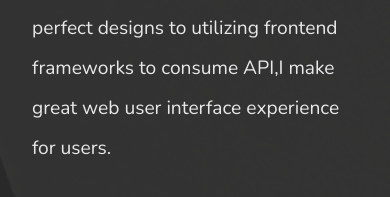
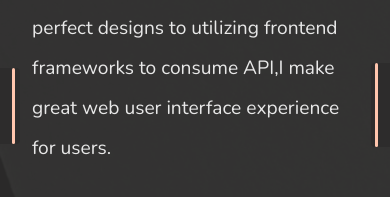
Before and after one commit to Oluwajuwonomoyele/my-portfolio, a React (Create React App) app: page / in a window 390 px wide. Shown: the part 620-817 px from the top of the page. Built offline with nearby package versions, Linux system fonts and the light colour scheme; the HTML template or start-up script is replaced by a standard one.

Commit message:
add mobile contact sliders

```diff
--- a/src/App.js
+++ b/src/App.js
@@ -7,6 +7,8 @@ import Skills from "./components/Skills";
 import About from "./components/About";
 import Contact from "./components/Contact";
 import { useEffect, useState } from "react";
+import ContactSliderLeft from "./components/ContactSliders/ContactSliderLeft";
+import ContactSliderRight from "./components/ContactSliders/ContactSliderRight";
 
 function App() {
   const theme = {
@@ -37,6 +39,8 @@ function App() {
     <Router>
       <ThemeProvider theme={theme}>
         <Navbar openNav={openNav} setOpenNav={setOpenNav} navScroll={navScroll}/>
+        <ContactSliderLeft />
+        <ContactSliderRight />
         <Hero navScroll={navScroll}/>
         <Projects />
         <About />
--- a/src/components/ContactSliders/ContactSlider.styles.js
+++ b/src/components/ContactSliders/ContactSlider.styles.js
@@ -1 +1,137 @@
 import styled from "styled-components";
+
+export const SliderOneContainer = styled.section`
+        @media screen and (min-width: 768px) {
+        display: none;
+    }
+`
+
+export const BarContainer = styled.div`
+    position: fixed;
+    background-color: ${props => props.theme.colors.secondary};
+    width: 5%;
+    height: 9vh;
+    left: 0;
+    bottom: 5rem;
+    z-index: 20;
+    border-top-right-radius: 4px;
+    border-bottom-right-radius: 4px;
+`
+
+export const Bar = styled.div`
+    position: fixed;
+    background-color: ${props => props.theme.colors.primary};
+    width: 0.2rem;
+    height: 9vh;
+    cursor: pointer;
+    transition: all 0.3s ease;
+    box-sizing: content-box;
+    left: 12px;
+    border-radius: 4px;
+
+    &:hover {
+        transition: width 0.3s;
+        width: 0.5rem;
+    }
+`
+
+export const Details = styled.div`
+    position: fixed;
+    left: ${({slideOut}) => slideOut ? '0' : '-200px'};
+    background-color: ${props => props.theme.colors.secondary};
+    bottom: 5rem;
+    max-width: 80vw;
+    min-height: 9vh;
+    z-index: 10;
+    border-top-right-radius: 4px;
+    border-bottom-right-radius: 4px;
+    display: flex;
+    gap: 1.5rem;
+    align-items: center;
+    font-size: 1.5rem;
+    padding: 0 2rem 0 3rem;
+    transition: left 0.3s ease;
+
+    a {
+        cursor: pointer;
+        color: ${props => props.theme.colors.primary};
+        transition: all 0.3s ease-out;
+    }
+    a:hover {
+        transform: translateY(-4px);
+        color: ${props => props.theme.colors.primary2};
+    }
+
+`
+export const SliderTwoContainer = styled.section`
+
+    @media screen and (min-width: 768px) {
+        display: none;
+    }
+`
+
+export const BarContainerRight = styled.div`
+    position: fixed;
+    background-color: ${props => props.theme.colors.secondary};
+    width: 5%;
+    height: 10vh;
+    right: 0;
+    bottom: 4.8rem;
+    z-index: 20;
+    border-top-left-radius: 4px;
+    border-bottom-left-radius: 4px;
+`
+
+export const BarRight = styled.div`
+    position: fixed;
+    background-color: ${props => props.theme.colors.primary};
+    width: 0.2rem;
+    height: 10vh;
+    cursor: pointer;
+    transition: all 0.3s ease;
+    box-sizing: content-box;
+    right: 12px;
+    border-radius: 4px;
+
+    &:hover {
+        transition: width 0.3s;
+        width: 0.5rem;
+    }
+`
+
+export const DetailsRight = styled.div`
+    position: fixed;
+    right: ${({slideOut}) => slideOut ? '0' : '-155px'};
+    background-color: ${props => props.theme.colors.secondary};
+    bottom: 4.8rem;
+    max-width: 80vw;
+    height: 10vh;
+    z-index: 10;
+    border-top-left-radius: 4px;
+    border-bottom-left-radius: 4px;
+    display: flex;
+    flex-direction: column;
+    gap: 0.1rem;
+    align-items: center;
+    justify-content: center;
+    font-size: 1.5rem;
+    padding: 0 3rem 0 2rem;
+    transition: right 0.3s ease;
+
+    a {
+        cursor: pointer;
+        color: ${props => props.theme.colors.primary};
+        transition: all 0.3s ease-out;
+    }
+    a:hover {
+        transform: translateY(-4px);
+        color: ${props => props.theme.colors.primary2};
+    }
+    p {
+        font-size: 0.9rem;
+        letter-spacing: 1px;
+        font-weight: bold;
+        color: ${props => props.theme.colors.primary};
+    }
+
+`
--- a/src/components/ContactSliders/ContactSliderLeft.js
+++ b/src/components/ContactSliders/ContactSliderLeft.js
@@ -1,7 +1,32 @@
-import React from 'react'
+import { SliderOneContainer, BarContainer, Bar, Details } from './ContactSlider.styles';
+import { FiGithub, FiTwitter, FiLinkedin} from 'react-icons/fi';
+import { useState } from 'react';
 
-export const ContactSliderLeft = () => {
-  return (
-    <div>ContactSliderLeft</div>
+const ContactSliderLeft = () => {
+    const [ slideOut, setSlideOut ] = useState(false)
+
+    const toggleSlideOut = () => {
+        setSlideOut(!slideOut)
+    }
+
+    return (
+        <SliderOneContainer>
+            <BarContainer>
+                <Bar onClick={() => toggleSlideOut()}></Bar>
+            </BarContainer>
+            <Details slideOut={slideOut}>
+                <a href="https://github.com/oluwajuwonomoyele">
+                    <FiGithub />
+                </a>
+                <a href="https://twitter.com/OlutomisinJuwon">
+                    <FiTwitter />
+                </a>
+                <a href="https://www.linkedin.com/in/oluwajuwon-olutomisin/">
+                    <FiLinkedin />
+                </a>
+            </Details>
+        </SliderOneContainer>
   )
 }
+
+export default ContactSliderLeft;
--- a/src/components/ContactSliders/ContactSliderRight.js
+++ b/src/components/ContactSliders/ContactSliderRight.js
@@ -0,0 +1,27 @@
+import { SliderTwoContainer, BarContainerRight, BarRight, DetailsRight } from './ContactSlider.styles';
+import { FiMail} from 'react-icons/fi';
+import { useState } from 'react';
+
+const ContactSliderRight = () => {
+    const [ slideOut, setSlideOut ] = useState(false)
+
+    const toggleSlideOut = () => {
+        setSlideOut(!slideOut)
+    }
+
+    return (
+        <SliderTwoContainer>
+            <BarContainerRight>
+                <BarRight onClick={() => toggleSlideOut()}></BarRight>
+            </BarContainerRight>
+            <DetailsRight slideOut={slideOut}>
+                <a href="mailto:jolutomisin@gmail.com">
+                    <FiMail />
+                </a>
+                <p>Email Me!</p>
+            </DetailsRight>
+        </SliderTwoContainer>
+  )
+}
+
+export default ContactSliderRight;
--- a/src/components/Hero/index.js
+++ b/src/components/Hero/index.js
@@ -28,7 +28,6 @@ const Hero = () => {
                     <a href="https://www.linkedin.com/in/oluwajuwon-olutomisin/">
                         <FiLinkedin />
                     </a>
-
                 </Contacts>
                 <Line></Line>
             </ContactsContainer>
```
